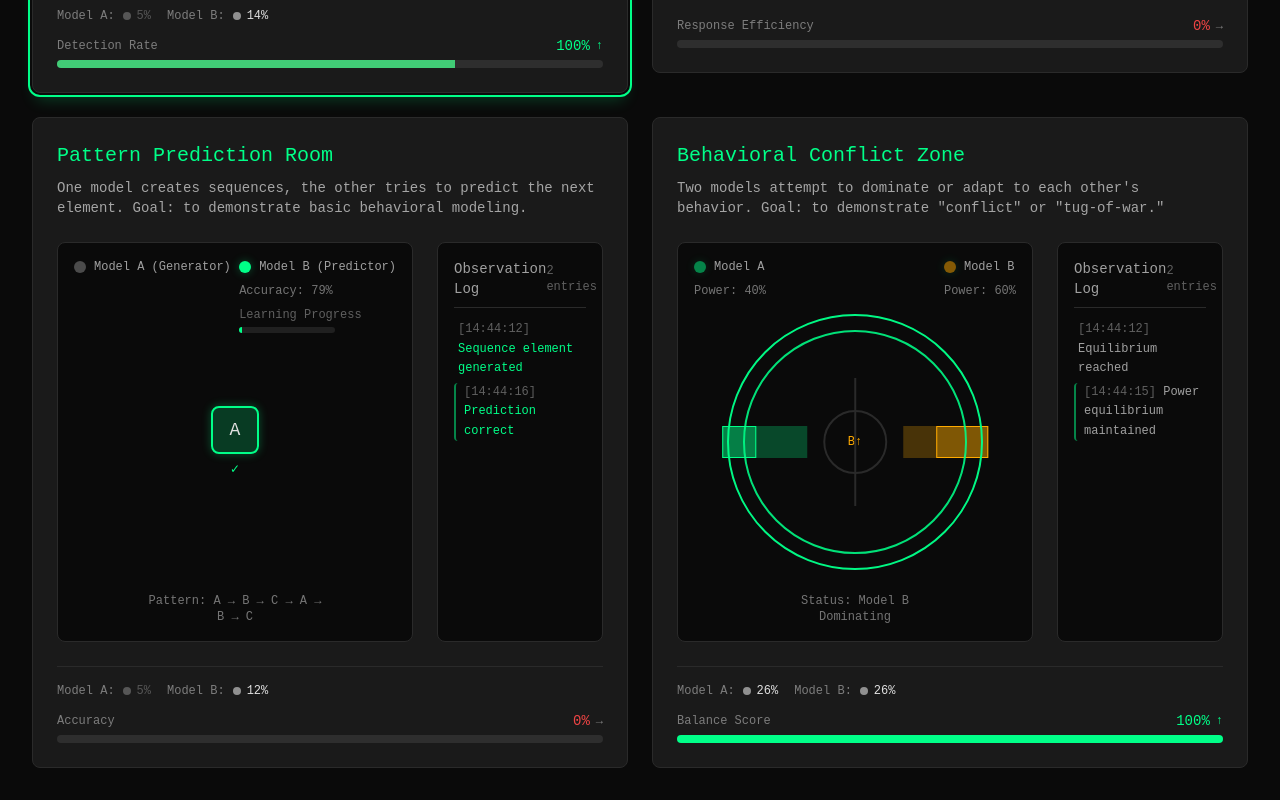
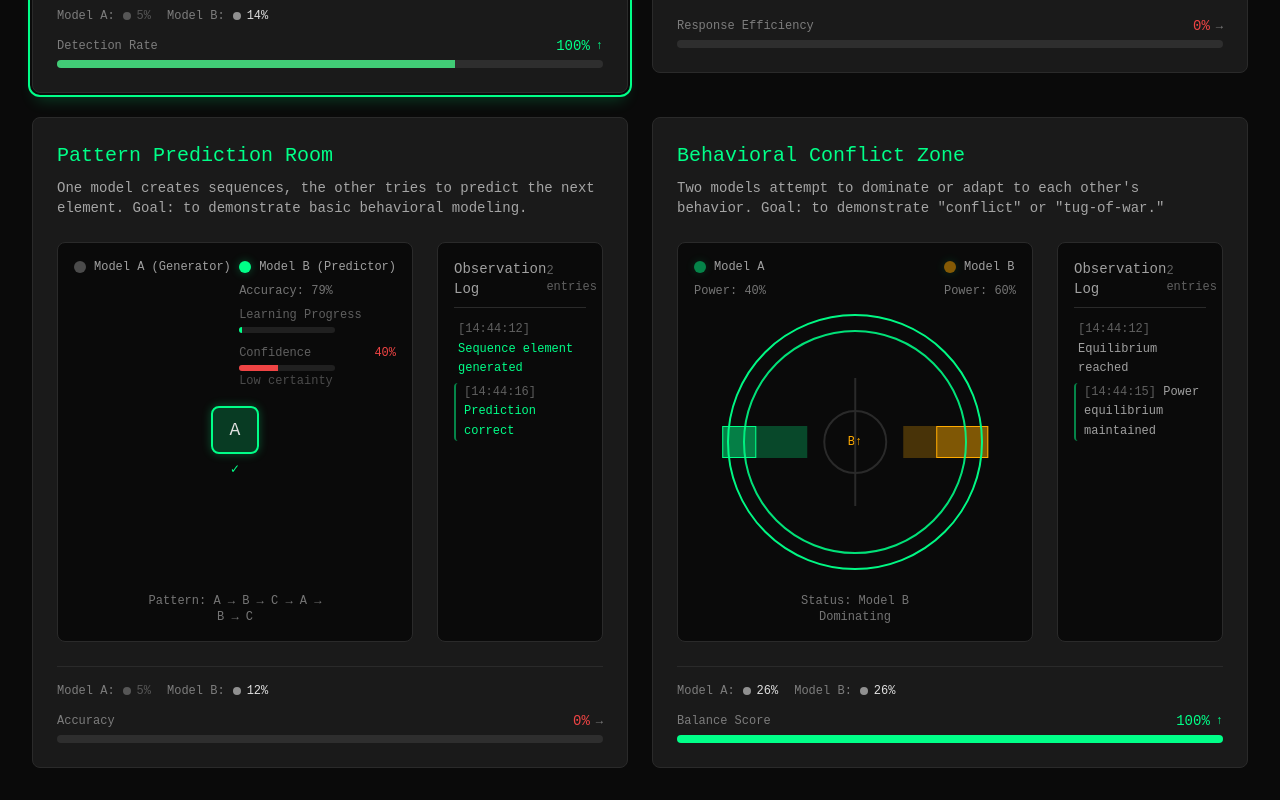
Before and after one commit to Topten1004/AI-Lab, a Next.js app: page / in a window 1280 px wide. Shown: the part 743-1543 px from the top of the page. Built offline with nearby package versions, Linux system fonts and the light colour scheme.

Commit message:
Add prediction confidence scoring to Pattern Prediction Room

```diff
--- a/components/PatternPredictionRoomPage/PatternPredictionVisual.tsx
+++ b/components/PatternPredictionRoomPage/PatternPredictionVisual.tsx
@@ -1,9 +1,10 @@
 'use client'
 
 import { usePatternPrediction } from '@/hooks/usePatternPrediction'
+import { getConfidenceColor, getConfidenceLevel, getConfidenceBgColor } from '@/lib/patternPrediction/calculateConfidence'
 
 export default function PatternPredictionVisual() {
-  const { sequence, prediction, modelAStatus, modelBStatus, accuracy, currentPattern, learningProgress } = usePatternPrediction()
+  const { sequence, prediction, modelAStatus, modelBStatus, accuracy, currentPattern, learningProgress, confidence } = usePatternPrediction()
 
   return (
     <div className="lab-border rounded-lg p-6 bg-lab-bg h-[400px] relative overflow-hidden">
@@ -43,6 +44,25 @@ export default function PatternPredictionVisual() {
               className="h-full bg-lab-accent transition-all duration-500"
               style={{ width: `${learningProgress}%` }}
             />
+          </div>
+        </div>
+        <div className="mt-3">
+          <div className="flex items-center justify-between mb-1">
+            <span className="text-xs text-lab-text/40">Confidence</span>
+            <span className={`text-xs font-mono ${getConfidenceColor(confidence)}`}>
+              {confidence}%
+            </span>
+          </div>
+          <div className="w-24 h-1.5 bg-lab-text/10 rounded-full overflow-hidden">
+            <div
+              className={`h-full transition-all duration-500 ${getConfidenceBgColor(confidence)}`}
+              style={{ width: `${confidence}%` }}
+            />
+          </div>
+          <div className="text-xs text-lab-text/30 mt-0.5">
+            {getConfidenceLevel(confidence) === 'high' && 'High certainty'}
+            {getConfidenceLevel(confidence) === 'medium' && 'Moderate certainty'}
+            {getConfidenceLevel(confidence) === 'low' && 'Low certainty'}
           </div>
         </div>
       </div>
--- a/hooks/usePatternPrediction.ts
+++ b/hooks/usePatternPrediction.ts
@@ -7,6 +7,7 @@ import { getNextPatternValue } from '@/lib/patternPrediction/getNextPatternValue
 import { calculateAdaptiveAccuracy, calculatePredictionSuccessRate } from '@/lib/patternPrediction/calculateAdaptiveAccuracy'
 import { limitSequenceLength } from '@/lib/patternPrediction/limitSequenceLength'
 import { generatePrediction } from '@/lib/patternPrediction/generatePrediction'
+import { calculateConfidence } from '@/lib/patternPrediction/calculateConfidence'
 
 const PATTERNS = [
   ['A', 'B', 'C', 'A', 'B', 'C'],
@@ -27,6 +28,9 @@ export const usePatternPrediction = () => {
   const totalPredictionsRef = useRef(0)
   const correctPredictionsRef = useRef(0)
   const [learningProgress, setLearningProgress] = useState(0)
+  const [confidence, setConfidence] = useState(0)
+  const patternAgeRef = useRef(0)
+  const isPatternNewRef = useRef(true)
 
   useEffect(() => {
     const interval = setInterval(() => {
@@ -80,6 +84,15 @@ export const usePatternPrediction = () => {
               const progress = Math.min((totalPredictionsRef.current / 30) * 100, 100)
               setLearningProgress(progress)
 
+              // Calculate confidence score
+              const currentConfidence = calculateConfidence(
+                totalPredictionsRef.current,
+                adaptiveAccuracy,
+                patternAgeRef.current,
+                isPatternNewRef.current
+              )
+              setConfidence(currentConfidence)
+
               return updated
             })
 
@@ -106,10 +119,25 @@ export const usePatternPrediction = () => {
       totalPredictionsRef.current = 0
       correctPredictionsRef.current = 0
       setLearningProgress(0)
+      patternAgeRef.current = 0
+      isPatternNewRef.current = true
+      setConfidence(0)
     }, 30000) // Change every 30 seconds
 
     return () => clearInterval(patternChange)
   }, [])
+
+  // Track pattern age for confidence calculation
+  useEffect(() => {
+    const ageInterval = setInterval(() => {
+      patternAgeRef.current += 1
+      if (patternAgeRef.current > 2) {
+        isPatternNewRef.current = false
+      }
+    }, 1000)
+
+    return () => clearInterval(ageInterval)
+  }, [currentPattern])
 
   // Keep only last 8 elements
   useEffect(() => {
@@ -125,5 +153,6 @@ export const usePatternPrediction = () => {
     currentPattern,
     learningProgress,
     totalPredictions: totalPredictionsRef.current,
+    confidence,
   }
 }
--- /dev/null
+++ b/lib/patternPrediction/calculateConfidence.ts
@@ -0,0 +1,68 @@
+/**
+ * Calculates prediction confidence score based on:
+ * - Learning progress (more experience = higher confidence)
+ * - Pattern familiarity (how well the model knows the current pattern)
+ * - Recent accuracy (recent success increases confidence)
+ * - Pattern stability (confidence drops when pattern changes)
+ */
+export const calculateConfidence = (
+  totalPredictions: number,
+  recentAccuracy: number,
+  patternAge: number, // How long current pattern has been active
+  isPatternNew: boolean
+): number => {
+  // Base confidence starts low, improves with experience
+  const baseConfidence = 0.45
+
+  // Learning factor: confidence grows with total predictions (0 to 1)
+  const learningFactor = Math.min(totalPredictions / 25, 1)
+
+  // Pattern familiarity: confidence increases the longer we've seen this pattern
+  const patternFamiliarity = Math.min(patternAge / 10, 1)
+
+  // Accuracy influence: recent accuracy affects confidence
+  const accuracyInfluence = recentAccuracy / 100
+
+  // Pattern change penalty: confidence drops when pattern is new
+  const patternPenalty = isPatternNew ? 0.3 : 1.0
+
+  // Calculate confidence (0 to 1)
+  const confidence = (
+    baseConfidence * 0.2 +
+    learningFactor * 0.3 +
+    patternFamiliarity * 0.2 +
+    accuracyInfluence * 0.3
+  ) * patternPenalty
+
+  // Add natural variation (±5%)
+  const variation = (Math.random() - 0.5) * 0.1
+
+  return Math.max(0, Math.min(100, Math.round((confidence + variation) * 100)))
+}
+
+/**
+ * Gets confidence level category for display
+ */
+export const getConfidenceLevel = (confidence: number): 'high' | 'medium' | 'low' => {
+  if (confidence >= 75) return 'high'
+  if (confidence >= 50) return 'medium'
+  return 'low'
+}
+
+/**
+ * Gets confidence color for visualization
+ */
+export const getConfidenceColor = (confidence: number): string => {
+  if (confidence >= 75) return 'text-lab-accent'
+  if (confidence >= 50) return 'text-lab-warning'
+  return 'text-red-500'
+}
+
+/**
+ * Gets confidence background color for bars
+ */
+export const getConfidenceBgColor = (confidence: number): string => {
+  if (confidence >= 75) return 'bg-lab-accent'
+  if (confidence >= 50) return 'bg-lab-warning'
+  return 'bg-red-500'
+}
```
Also changed, not shown: 1 other file (tests, documents, lock files or other folders).
